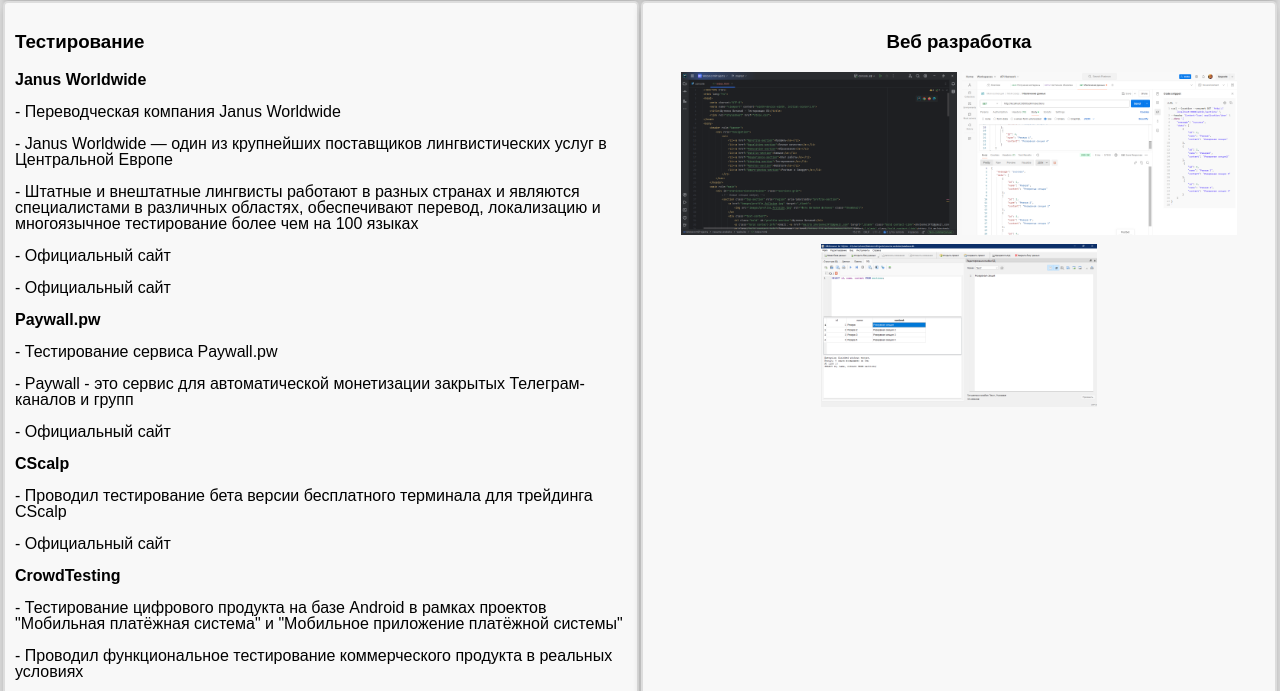
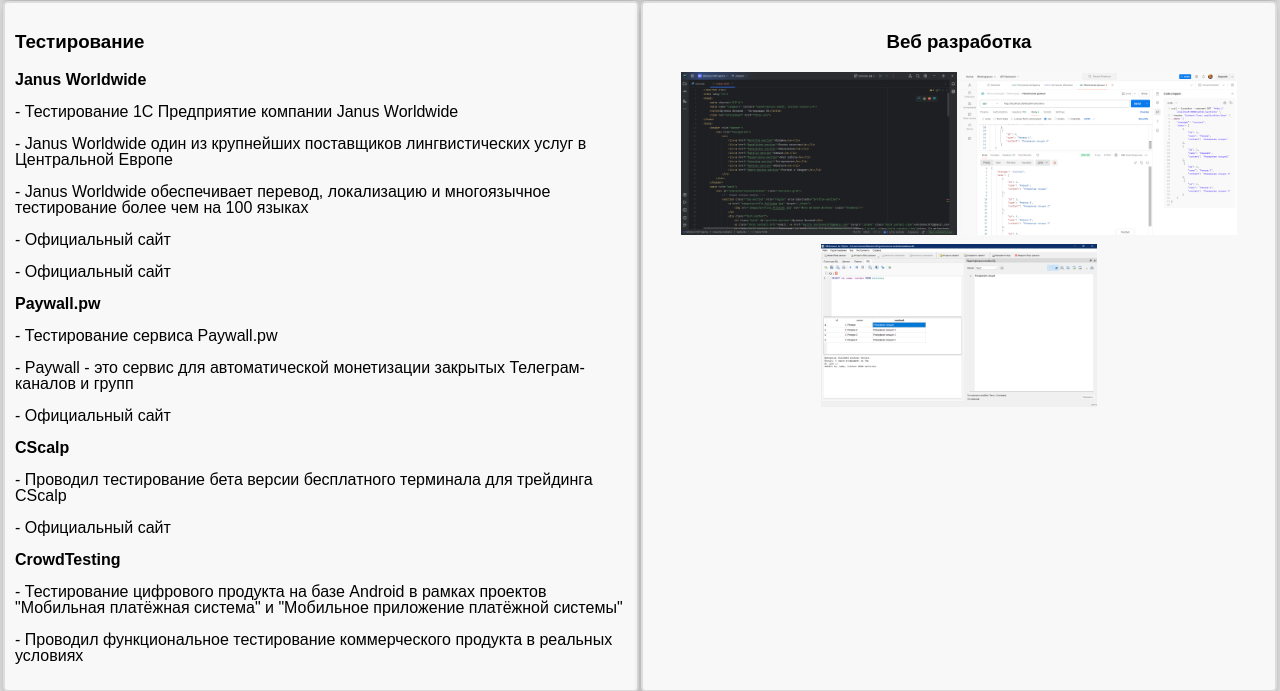
Before and after one commit to shutenko1972/Questionnaire, a plain HTML site: page index.html in a window 1280 px wide. Shown: the part 1318-2009 px from the top of the page. Drawn offline with Linux system fonts and the light colour scheme.

Commit message:
Update index.html

```diff
--- a/index.html
+++ b/index.html
@@ -91,9 +91,9 @@
             <section>
                 <h3>Тестирование</h3>
 		<p class="bold-text">Janus Worldwide</p>
-		<p>- Переводческая компания Janus Worldwide</p>
-		<p>- Janus Worldwide — один из крупнейших поставщиков лингвистических услуг в Центральной Европе</p>
-		<p>- Штатные и внештатные лингвисты работают в разных странах и являются специалистами в различных областях, обеспечивают перевод, локализацию и многоязычное тестирование более чем на 100 языках</p>
+		<p>- Тестирование 1C Предприятие компании Janus Worldwide</p>
+		<p>- Janus Worldwide один из крупнейших поставщиков лингвистических услуг в Центральной Европе</p>
+		<p>- Janus Worldwide обеспечивает перевод, локализацию и многоязычное тестирование более чем на 100 языках</p>
 		<p>- <a href="https://janusww.com/" target="_blank">Официальный сайт</a></p>
 		<p>- <a href="https://janus.ru/" target="_blank">Официальный сайт</a></p>
                 <p class="bold-text">Paywall.pw</p>
```
